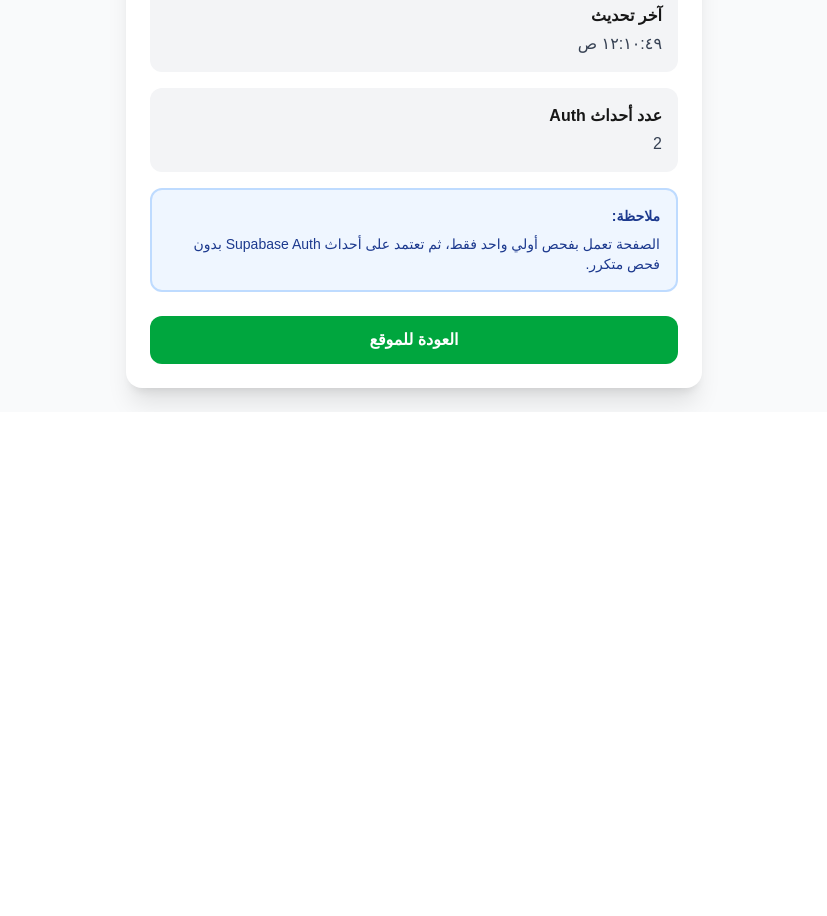
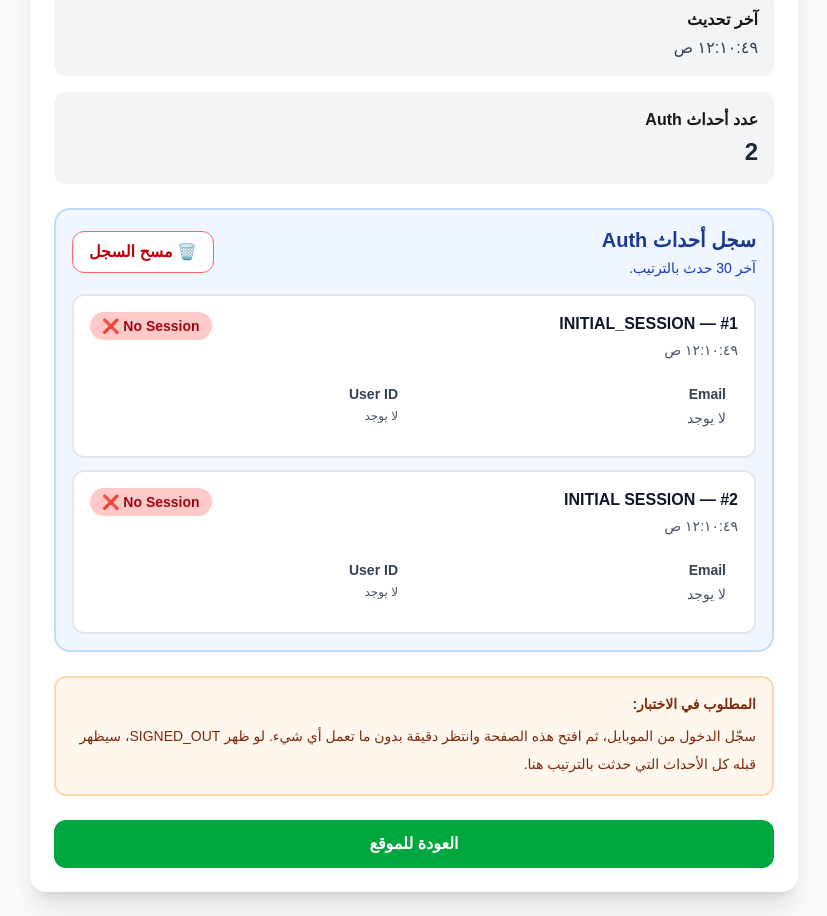
Before and after one commit to hassanmohsen539-dev/pharmacy-store, a Next.js app: page /auth-test in a window 1280 px wide. Shown: the part 540-1456 px from the top of the page, without its empty margins (226-1053 px from the left). Before the commit the page ends 952 px from the top, so only its background shows below. Built offline with nearby package versions, Linux system fonts and the light colour scheme; no server answers.

Commit message:
Improve auth diagnostic logging

```diff
--- a/app/auth-test/page.tsx
+++ b/app/auth-test/page.tsx
@@ -9,6 +9,15 @@ import type {
   Session,
 } from "@supabase/supabase-js";
 import { supabase } from "../../lib/supabase";
+
+type AuthEventLog = {
+  id: number;
+  event: AuthChangeEvent | "INITIAL SESSION";
+  hasSession: boolean;
+  userId: string | null;
+  email: string | null;
+  time: string;
+};
 
 type AuthInfo = {
   event: string;
@@ -31,15 +40,118 @@ export default function AuthTestPage() {
   const [error, setError] =
     useState("");
 
+  const [logs, setLogs] =
+    useState<AuthEventLog[]>([]);
+
   const [count, setCount] =
     useState(0);
+
+  function getTime() {
+    return new Date().toLocaleTimeString(
+      "ar-EG",
+      {
+        hour: "2-digit",
+        minute: "2-digit",
+        second: "2-digit",
+      }
+    );
+  }
+
+  function addLog(
+    event: AuthChangeEvent | "INITIAL SESSION",
+    session: Session | null
+  ) {
+    const time = getTime();
+
+    const newLog: AuthEventLog = {
+      id:
+        Date.now() +
+        Math.random(),
+      event,
+      hasSession:
+        !!session,
+      userId:
+        session?.user?.id ||
+        null,
+      email:
+        session?.user?.email ||
+        null,
+      time,
+    };
+
+    setInfo({
+      event,
+      userId:
+        session?.user?.id ||
+        null,
+      email:
+        session?.user?.email ||
+        null,
+      hasSession:
+        !!session,
+      checkedAt:
+        time,
+    });
+
+    setLogs(
+      (
+        currentLogs
+      ) => {
+        const next = [
+          ...currentLogs,
+          newLog,
+        ];
+
+        return next.slice(
+          -30
+        );
+      }
+    );
+
+    setCount(
+      (
+        currentCount
+      ) =>
+        currentCount + 1
+    );
+  }
 
   useEffect(() => {
     let mounted = true;
 
     // =====================================================
-    // فحص أولي واحد فقط
-    // لا يوجد setInterval
+    // مستمع Auth أولًا
+    // =====================================================
+
+    const {
+      data: {
+        subscription,
+      },
+    } =
+      supabase.auth.onAuthStateChange(
+        (
+          event: AuthChangeEvent,
+          session: Session | null
+        ) => {
+          if (!mounted) {
+            return;
+          }
+
+          console.log(
+            "AUTH TEST EVENT:",
+            event,
+            session
+          );
+
+          addLog(
+            event,
+            session
+          );
+        }
+      );
+
+    // =====================================================
+    // فحص أولي واحد
     // =====================================================
 
     async function initialCheck() {
@@ -70,25 +182,9 @@ export default function AuthTestPage() {
           return;
         }
 
-        setInfo({
-          event:
-            "INITIAL SESSION",
-          userId:
-            session?.user?.id ||
-            null,
-          email:
-            session?.user?.email ||
-            null,
-          hasSession:
-            !!session,
-          checkedAt:
-            new Date().toLocaleTimeString(
-              "ar-EG"
-            ),
-        });
-
-        setCount(
-          1
+        addLog(
+          "INITIAL SESSION",
+          session
         );
       } catch (err) {
         console.error(
@@ -109,56 +205,6 @@ export default function AuthTestPage() {
 
     void initialCheck();
 
-    // =====================================================
-    // مراقبة Auth فقط
-    // لا يوجد getSession داخل callback
-    // =====================================================
-
-    const {
-      data: {
-        subscription,
-      },
-    } =
-      supabase.auth.onAuthStateChange(
-        (
-          event: AuthChangeEvent,
-          session: Session | null
-        ) => {
-          if (!mounted) {
-            return;
-          }
-
-          console.log(
-            "AUTH TEST EVENT:",
-            event,
-            session
-          );
-
-          setInfo({
-            event,
-            userId:
-              session?.user?.id ||
-              null,
-            email:
-              session?.user?.email ||
-              null,
-            hasSession:
-              !!session,
-            checkedAt:
-              new Date().toLocaleTimeString(
-                "ar-EG"
-              ),
-          });
-
-          setCount(
-            (
-              value
-            ) =>
-              value + 1
-          );
-        }
-      );
-
     return () => {
       mounted = false;
 
@@ -166,36 +212,50 @@ export default function AuthTestPage() {
     };
   }, []);
 
+  function clearLogs() {
+    setLogs([]);
+    setCount(0);
+
+    setInfo({
+      event: "تم مسح السجل",
+      userId: null,
+      email: null,
+      hasSession: false,
+      checkedAt: getTime(),
+    });
+
+    setError("");
+  }
+
   return (
     <main
       dir="rtl"
-      className="min-h-screen bg-gray-50 p-6"
+      className="min-h-screen bg-gray-50 p-4 sm:p-6"
     >
-      <div className="mx-auto max-w-xl rounded-2xl bg-white p-6 shadow-xl">
-        <h1 className="text-2xl font-bold text-green-700">
+      <div className="mx-auto max-w-3xl rounded-2xl bg-white p-5 shadow-xl sm:p-6">
+        <h1 className="text-2xl font-bold text-green-700 sm:text-3xl">
           اختبار جلسة تسجيل الدخول
         </h1>
 
         <p className="mt-2 text-gray-500">
-          الصفحة دي للتشخيص فقط.
+          الصفحة دي للتشخيص فقط، وبتسجل كل أحداث
+          Supabase Auth بالترتيب.
         </p>
 
+        {/* =====================================================
+            الحالة الحالية
+        ===================================================== */}
+
         <div className="mt-6 space-y-4">
-          {/* Auth Event */}
-
           <div className="rounded-xl bg-gray-100 p-4">
             <p className="font-bold">
-              Auth Event
+              آخر Auth Event
             </p>
 
             <p className="mt-1 break-words text-blue-700">
-              {
-                info.event
-              }
+              {info.event}
             </p>
           </div>
-
-          {/* Session */}
 
           <div className="rounded-xl bg-gray-100 p-4">
             <p className="font-bold">
@@ -215,22 +275,16 @@ export default function AuthTestPage() {
             </p>
           </div>
 
-          {/* Email */}
-
           <div className="rounded-xl bg-gray-100 p-4">
             <p className="font-bold">
               Email
             </p>
 
             <p className="mt-1 break-all text-gray-700">
-              {
-                info.email ||
-                "لا يوجد"
-              }
+              {info.email ||
+                "لا يوجد"}
             </p>
           </div>
-
-          {/* User ID */}
 
           <div className="rounded-xl bg-gray-100 p-4">
             <p className="font-bold">
@@ -238,14 +292,10 @@ export default function AuthTestPage() {
             </p>
 
             <p className="mt-1 break-all text-xs text-gray-700">
-              {
-                info.userId ||
-                "لا يوجد"
-              }
+              {info.userId ||
+                "لا يوجد"}
             </p>
           </div>
-
-          {/* وقت الفحص */}
 
           <div className="rounded-xl bg-gray-100 p-4">
             <p className="font-bold">
@@ -253,28 +303,20 @@ export default function AuthTestPage() {
             </p>
 
             <p className="mt-1 text-gray-700">
-              {
-                info.checkedAt ||
-                "—"
-              }
+              {info.checkedAt ||
+                "—"}
             </p>
           </div>
-
-          {/* عدد الأحداث */}
 
           <div className="rounded-xl bg-gray-100 p-4">
             <p className="font-bold">
               عدد أحداث Auth
             </p>
 
-            <p className="mt-1 text-gray-700">
-              {
-                count
-              }
+            <p className="mt-1 text-2xl font-black text-gray-800">
+              {count}
             </p>
           </div>
-
-          {/* الخطأ */}
 
           {error && (
             <div className="rounded-xl bg-red-50 p-4 text-red-700">
@@ -283,27 +325,141 @@ export default function AuthTestPage() {
               </p>
 
               <p className="mt-1 break-words">
-                {
-                  error
-                }
+                {error}
               </p>
             </div>
           )}
+        </div>
 
-          {/* شرح */}
+        {/* =====================================================
+            سجل الأحداث
+        ===================================================== */}
 
-          <div className="rounded-xl border-2 border-blue-200 bg-blue-50 p-4 text-sm text-blue-900">
-            <p className="font-bold">
-              ملاحظة:
-            </p>
+        <div className="mt-6 rounded-2xl border-2 border-blue-200 bg-blue-50 p-4">
+          <div className="flex flex-col gap-3 sm:flex-row sm:items-center sm:justify-between">
+            <div>
+              <h2 className="text-xl font-bold text-blue-900">
+                سجل أحداث Auth
+              </h2>
 
-            <p className="mt-2">
-              الصفحة تعمل بفحص أولي واحد
-              فقط، ثم تعتمد على أحداث
-              Supabase Auth بدون فحص متكرر.
-            </p>
+              <p className="mt-1 text-sm text-blue-800">
+                آخر 30 حدث بالترتيب.
+              </p>
+            </div>
+
+            <button
+              type="button"
+              onClick={
+                clearLogs
+              }
+              className="rounded-xl border border-red-400 bg-white px-4 py-2 font-bold text-red-700"
+            >
+              🗑️ مسح السجل
+            </button>
           </div>
+
+          {!logs.length ? (
+            <div className="mt-4 rounded-xl bg-white p-5 text-center text-gray-600">
+              لا توجد أحداث حتى الآن.
+            </div>
+          ) : (
+            <div className="mt-4 space-y-3">
+              {logs.map(
+                (
+                  log,
+                  index
+                ) => (
+                  <div
+                    key={
+                      log.id
+                    }
+                    className={`rounded-xl border-2 p-4 ${
+                      log.event ===
+                      "SIGNED_OUT"
+                        ? "border-red-300 bg-red-50"
+                        : log.hasSession
+                        ? "border-green-200 bg-green-50"
+                        : "border-gray-200 bg-white"
+                    }`}
+                  >
+                    <div className="flex flex-col gap-3 sm:flex-row sm:items-start sm:justify-between">
+                      <div>
+                        <p className="font-black text-gray-900">
+                          #
+                          {index +
+                            1}{" "}
+                          —{" "}
+                          {log.event}
+                        </p>
+
+                        <p className="mt-1 text-sm text-gray-600">
+                          {log.time}
+                        </p>
+                      </div>
+
+                      <span
+                        className={`rounded-full px-3 py-1 text-sm font-bold ${
+                          log.hasSession
+                            ? "bg-green-200 text-green-800"
+                            : "bg-red-200 text-red-800"
+                        }`}
+                      >
+                        {log.hasSession
+                          ? "Session ✅"
+                          : "No Session ❌"}
+                      </span>
+                    </div>
+
+                    <div className="mt-3 grid grid-cols-1 gap-2 text-sm sm:grid-cols-2">
+                      <div className="rounded-lg bg-white p-3">
+                        <p className="font-bold text-gray-700">
+                          Email
+                        </p>
+
+                        <p className="mt-1 break-all text-gray-600">
+                          {log.email ||
+                            "لا يوجد"}
+                        </p>
+                      </div>
+
+                      <div className="rounded-lg bg-white p-3">
+                        <p className="font-bold text-gray-700">
+                          User ID
+                        </p>
+
+                        <p className="mt-1 break-all text-xs text-gray-600">
+                          {log.userId ||
+                            "لا يوجد"}
+                        </p>
+                      </div>
+                    </div>
+                  </div>
+                )
+              )}
+            </div>
+          )}
         </div>
+
+        {/* =====================================================
+            تعليمات
+        ===================================================== */}
+
+        <div className="mt-6 rounded-xl border-2 border-orange-200 bg-orange-50 p-4 text-sm text-orange-900">
+          <p className="font-bold">
+            المطلوب في الاختبار:
+          </p>
+
+          <p className="mt-2 leading-7">
+            سجّل الدخول من الموبايل، ثم افتح هذه الصفحة
+            وانتظر دقيقة بدون ما تعمل أي شيء.
+            لو ظهر SIGNED_OUT، سيظهر قبله كل الأحداث
+            التي حدثت بالترتيب هنا.
+          </p>
+        </div>
+
+        {/* =====================================================
+            العودة
+        ===================================================== */}
 
         <a
           href="/"
```
